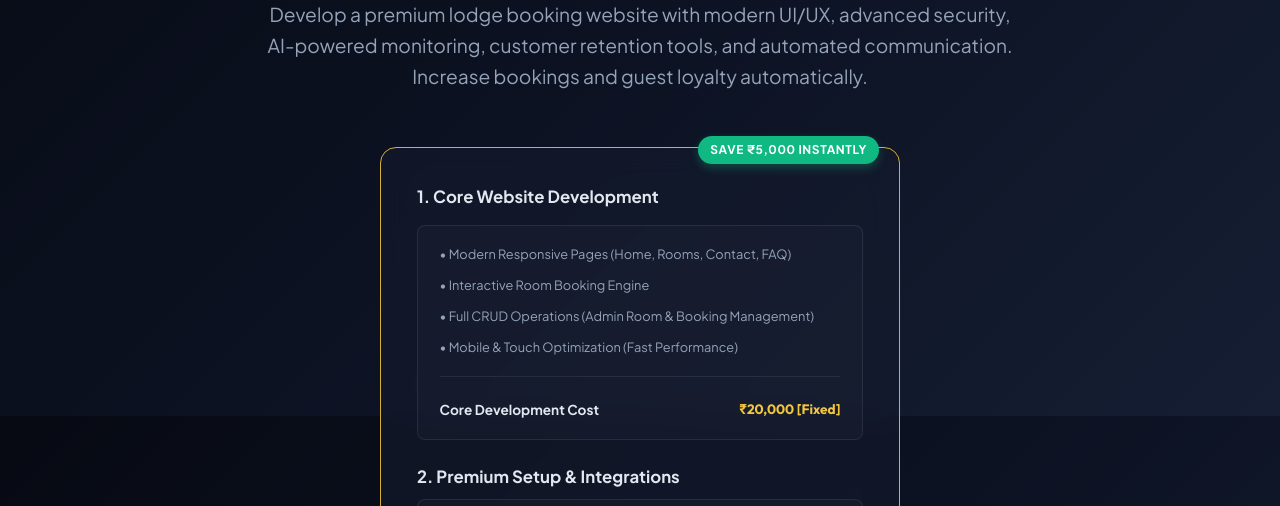
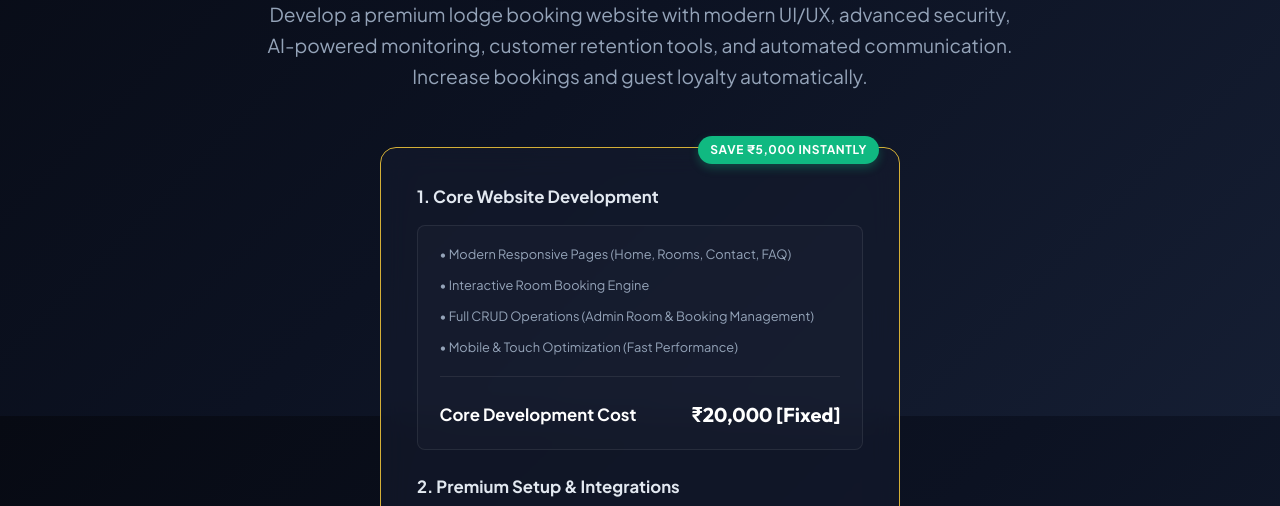
Before and after one commit to sukumar38140/Rubicorn-quotation, a website built with Vite: page index.html in a window 1280 px wide. Shown: the part 384-890 px from the top of the page. Built offline with nearby package versions, Linux system fonts and the light colour scheme.

Commit message:
Style setup breakdown prices in gold, and subtotal prices in large white

```diff
--- a/style.css
+++ b/style.css
@@ -479,7 +479,7 @@ body.light-theme .setup-breakdown-box {
 .breakdown-row .val {
   font-family: var(--font-title);
   font-weight: 700;
-  color: var(--text-main);
+  color: var(--accent-gold-light);
 }
 
 .price-divider-sub {
@@ -492,12 +492,17 @@ body.light-theme .setup-breakdown-box {
 .breakdown-row.subtotal-row {
   margin-top: 0.25rem;
   font-weight: 700;
-  color: var(--text-main);
-  font-size: 0.85rem;
+  color: #ffffff;
+  font-size: 1.05rem;
 }
 
 .breakdown-row.subtotal-row .lbl {
-  color: var(--text-main);
+  color: #ffffff;
+}
+
+.breakdown-row.subtotal-row .val {
+  color: #ffffff !important;
+  font-size: 1.25rem;
 }
 
 .price-badge-save {
```
